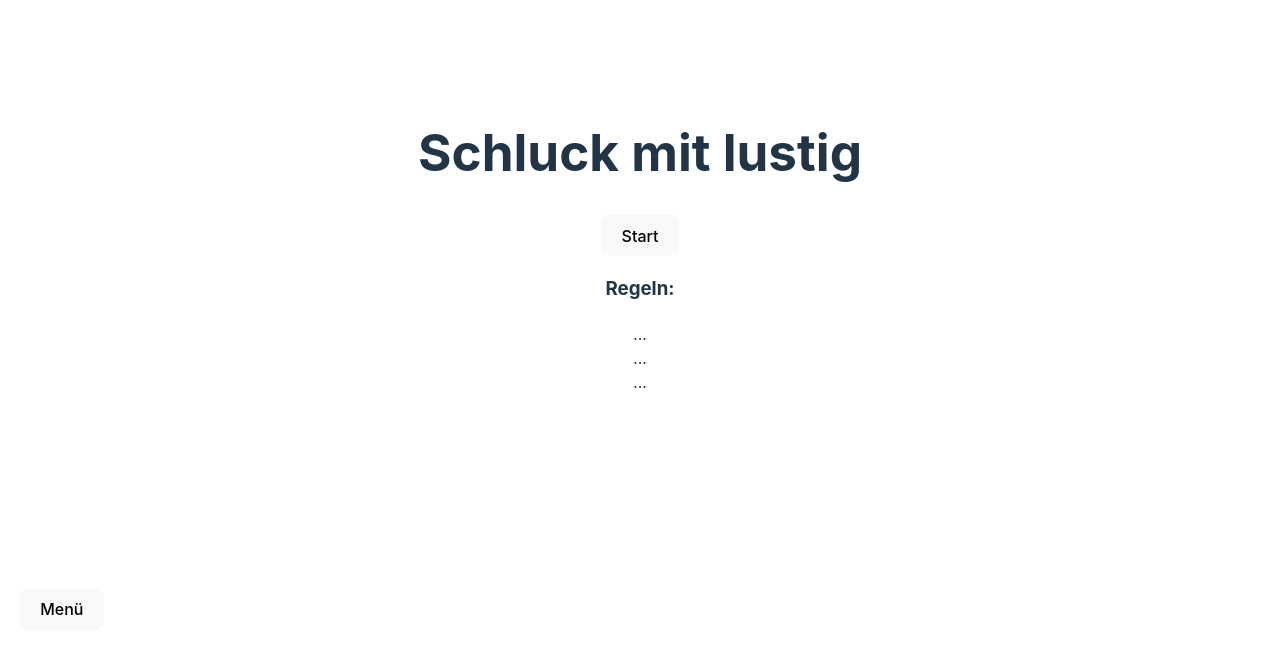
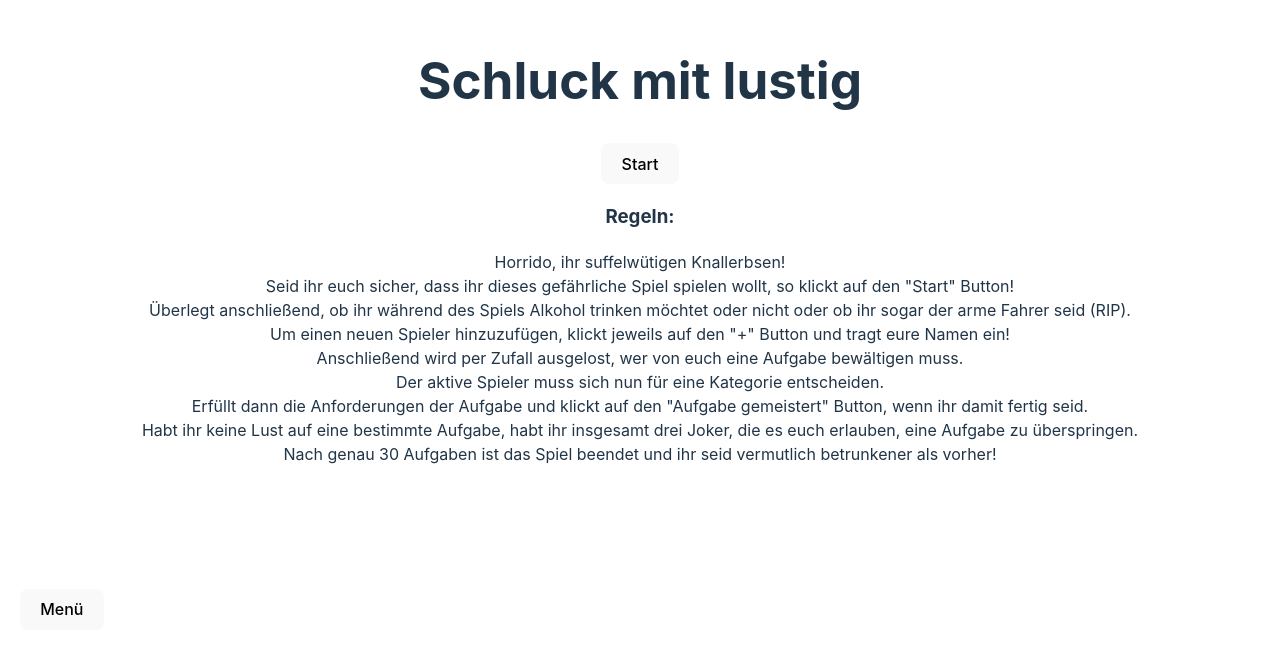
Before and after one commit to robbdouglas/drinking-game, a React (Vite) app: page / in a window 1280 px wide. Shown: the part 150-800 px from the top of the page. Built offline with nearby package versions, Linux system fonts and the light colour scheme.

Commit message:
add rules

```diff
--- a/src/components/LandingPage.jsx
+++ b/src/components/LandingPage.jsx
@@ -17,9 +17,15 @@ function LandingPage() {
       <button onClick={handleStartButtonClick}>Start</button>
       <h3>Regeln:</h3>
       <ul style={{ listStyleType: "none", padding: 0 }}>
-        <li>...</li>
-        <li>...</li>
-        <li>...</li>
+        <li>Horrido, ihr suffelwütigen Knallerbsen!</li>
+        <li>Seid ihr euch sicher, dass ihr dieses gefährliche Spiel spielen wollt, so klickt auf den "Start" Button!</li>
+        <li>Überlegt anschließend, ob ihr während des Spiels Alkohol trinken möchtet oder nicht oder ob ihr sogar der arme Fahrer seid (RIP).</li>
+        <li>Um einen neuen Spieler hinzuzufügen, klickt jeweils auf den "+" Button und tragt eure Namen ein!</li>
+        <li>Anschließend wird per Zufall ausgelost, wer von euch eine Aufgabe bewältigen muss.</li>
+        <li>Der aktive Spieler muss sich nun für eine Kategorie entscheiden.</li>
+        <li>Erfüllt dann die Anforderungen der Aufgabe und klickt auf den "Aufgabe gemeistert" Button, wenn ihr damit fertig seid.</li>
+        <li>Habt ihr keine Lust auf eine bestimmte Aufgabe, habt ihr insgesamt drei Joker, die es euch erlauben, eine Aufgabe zu überspringen.</li>
+        <li>Nach genau 30 Aufgaben ist das Spiel beendet und ihr seid vermutlich betrunkener als vorher!</li>
       </ul>
       <button className="settings-btn">Menü</button>
     </div>
```
